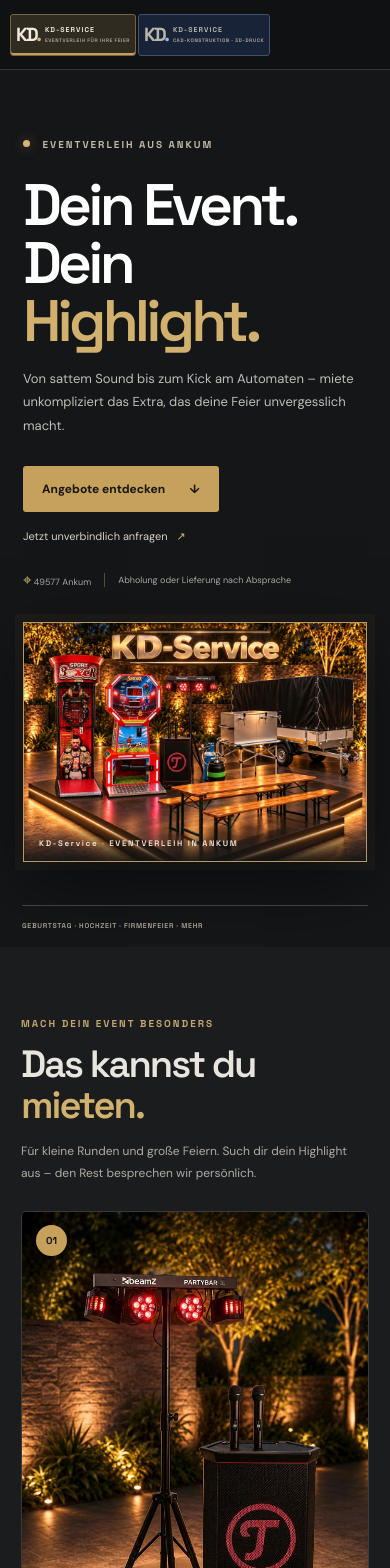
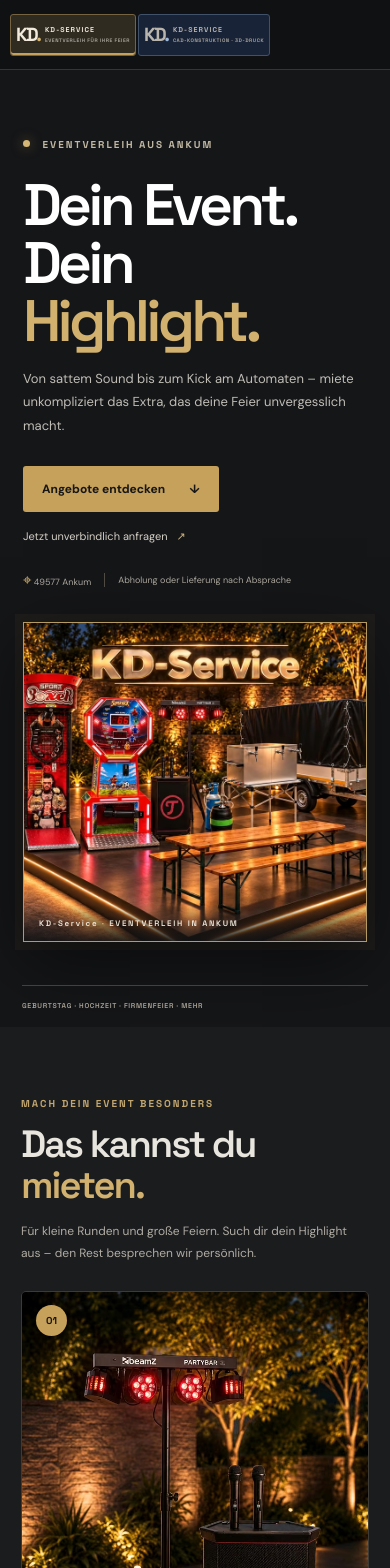
Before and after one commit to Daniel-Abend/Website-Test, a Vue app: page / in a window 390 px wide. Shown: the top 1568 px of the page. Built offline with nearby package versions, Linux system fonts and the light colour scheme.

Commit message:
Update style.css

```diff
--- a/src/style.css
+++ b/src/style.css
@@ -229,7 +229,7 @@ body { color: #e8e5de; background: #191a1c; }
 .hero-art {
   top: 76px;
   width: min(45vw, 490px);
-  height: 355px;
+  height: clamp(320px, 35vw, 420px);
   overflow: hidden;
   border: 1px solid #b69a64;
   background: #22211f;
@@ -296,7 +296,7 @@ body { color: #e8e5de; background: #191a1c; }
 }
 @media (max-width: 620px) {
   .hero { min-height: 760px; background: #151618; }
-  .hero-art { position: relative; top: auto; right: auto; width: 100%; height: 240px; margin-top: 32px; transform: none; }
+  .hero-art { position: relative; top: auto; right: auto; width: 100%; height: 320px; margin-top: 32px; transform: none; }
   .hero-bottom { border-top-color: #45413a; }
   .contact-aside { background: #b89a5e; }
 }
```
